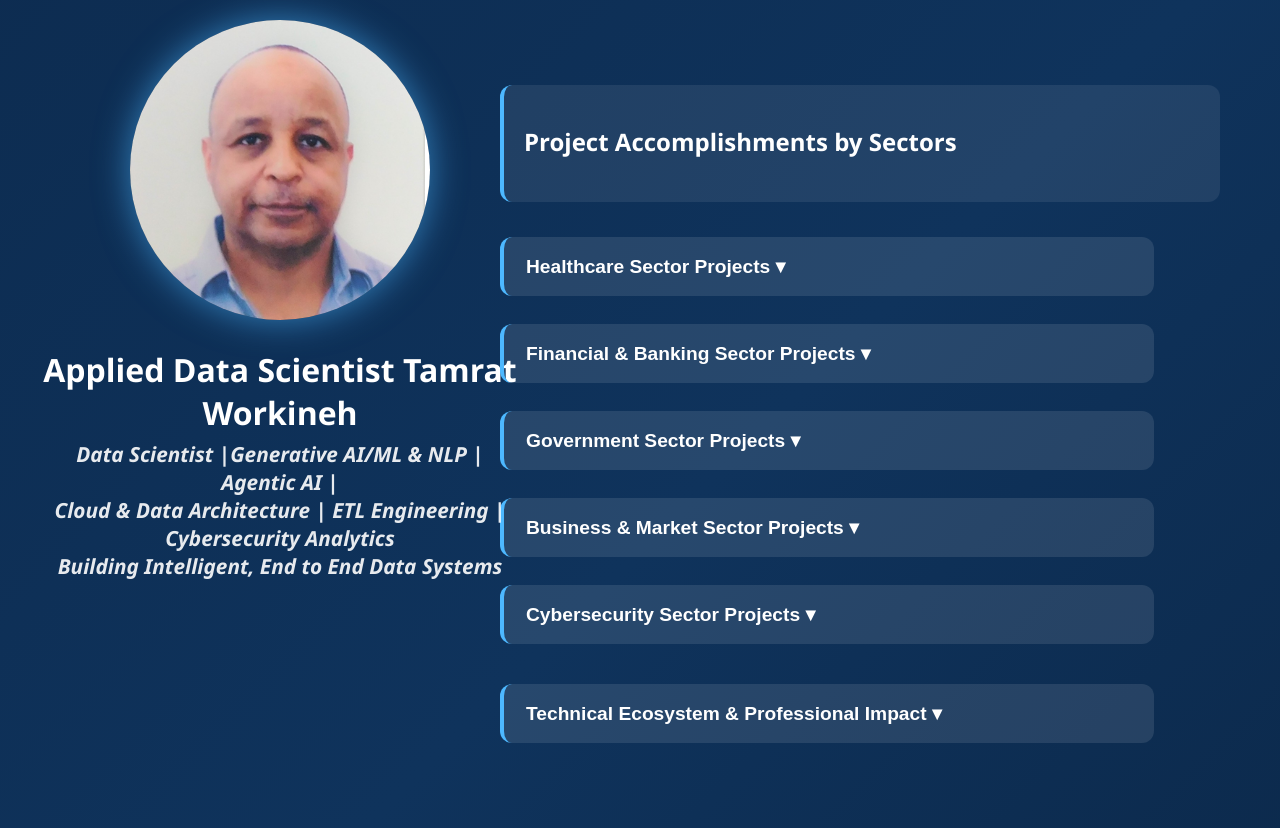
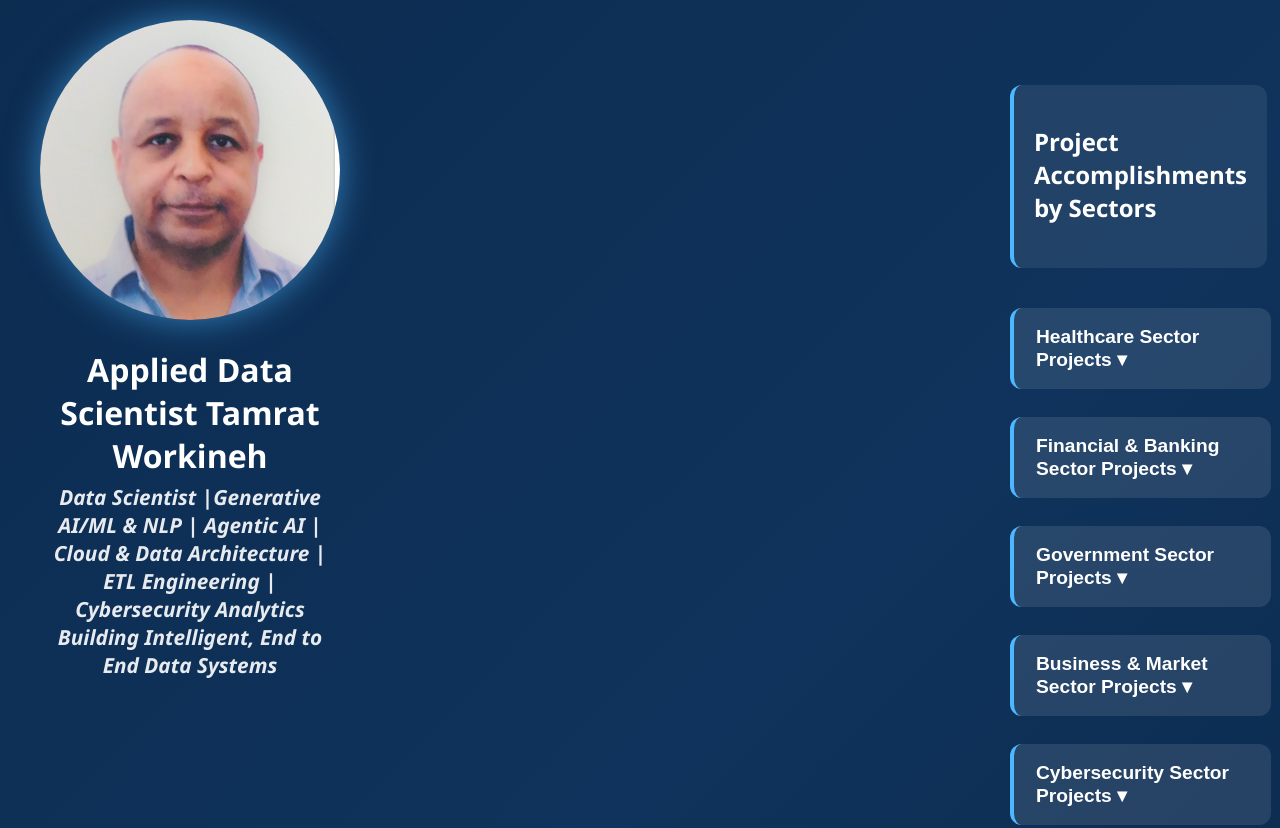
Before and after one commit to DSTamrat/My_Portfolio, a plain HTML site: page docs/index.html in a window 1280 px wide. Shown: the top 828 px of the page. Drawn offline with Linux system fonts and the light colour scheme.

Commit message:
Updated layout spacing and dropdown width

```diff
--- a/docs/styles.css
+++ b/docs/styles.css
@@ -67,9 +67,9 @@ body {
 
 /* RIGHT CONTENT */
 .fp-right {
-  flex: 1.5;
+  flex: 1.2;
   padding-left: 20px;
-  margin-left: -40px;
+  margin-left: 650px;
 }
 
 /* SKILL BOX */
@@ -83,7 +83,7 @@ body {
 
 /* SECTOR DROPDOWNS */
 .sector-dropdowns {
-  margin-top: 35px;
+  margin-top: 40px;
   display: flex;
   flex-direction: column;
   gap: 28px; /* spacing between dropdowns */
@@ -94,7 +94,7 @@ body {
 /* DROPDOWN CARD */
 .dropdown-card {
   width: 100%;
-  max-width: 650px;
+  max-width: 600px;
   background: rgba(255, 255, 255, 0.1);
   border-radius: 12px;
   border-left: 4px solid #4db8ff;
```
